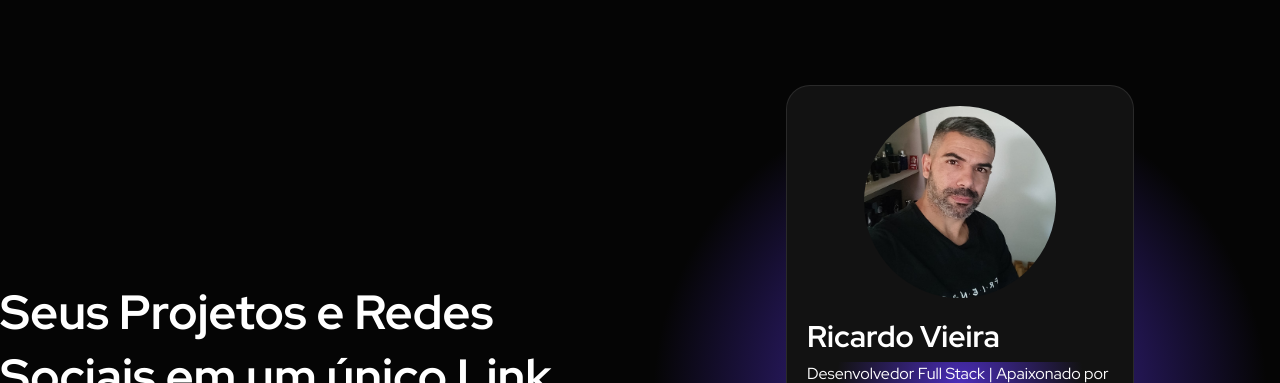
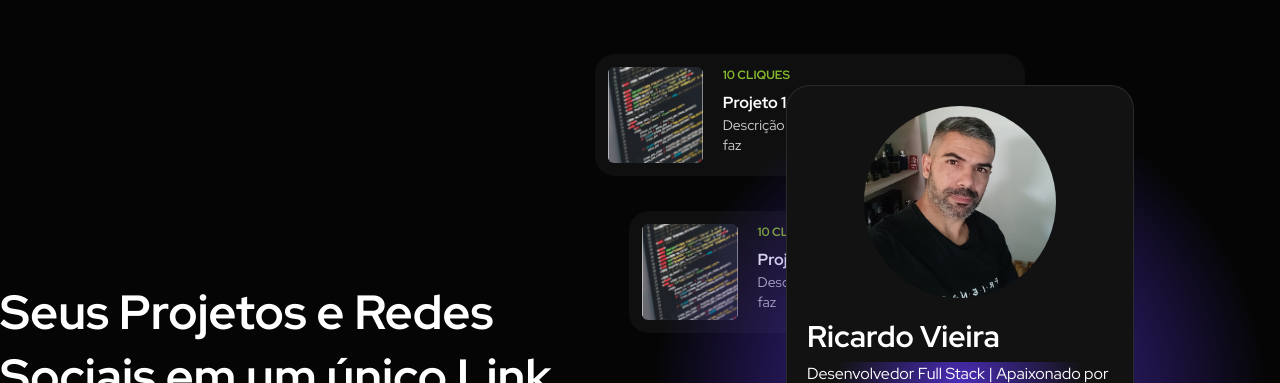
Before and after one commit to rikadus/project-in-bio, a Next.js app: page / in a window 1280 px wide. Shown: the top 383 px of the page. Built offline with nearby package versions, Linux system fonts and the light colour scheme.

Commit message:
feat: add Project-card

```diff
--- /dev/null
+++ b/app/components/landing-page/commons/project-card.tsx
@@ -0,0 +1,24 @@
+export default function ProjectCard() {
+  return (
+    <div className="w-[430px] flex gap-5 bg-background-secondary p-3 rounded-[20px] border border-transparent hover:border-border-secondary">
+      <div className="size-24 rounded-md overflow-hidden flex-shrink 0">
+        <img
+          src="/project1.jpg"
+          alt="Projeto"
+          className="w-full h-full object-cover"
+        />
+      </div>
+      <div className="flex flex-col gap-2">
+        <span className="uppercase text-xs font-bold text-accent-green">
+          10 Cliques
+        </span>
+        <div className="flex flex-col">
+          <span className="text-white font-bold">Projeto 1</span>
+          <span className="text-content-body text-sm">
+            Descrição super detalhada do que o projeto faz
+          </span>
+        </div>
+      </div>
+    </div>
+  );
+}
--- a/app/components/landing-page/hero.tsx
+++ b/app/components/landing-page/hero.tsx
@@ -2,6 +2,7 @@
 import TextInput from "./ui/text-input";
 import UserCard from "./commons/user-card";
 import { TotalVisits } from "./commons/total-visits";
+import ProjectCard from "./commons/project-card";
 
 export default function Hero() {
   return (
@@ -29,10 +30,10 @@
             <TotalVisits />
           </div>
           <div className="absolute top-[20%] -left-[45%] -z-10">
-            {/*<ProjectCard />*/}
+            <ProjectCard />
           </div>
           <div className="absolute -top-[5%] -left-[55%] -z-10">
-            {/*<ProjectCard />*/}
+            <ProjectCard />
           </div>
         </div>
       </div>
```
